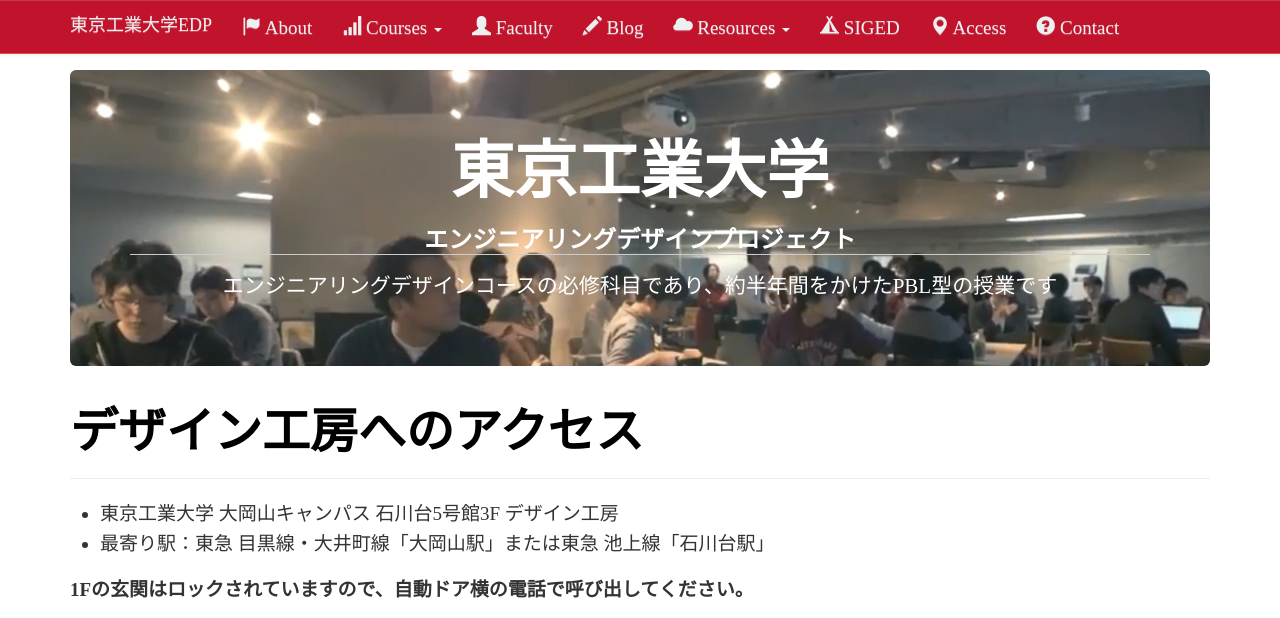
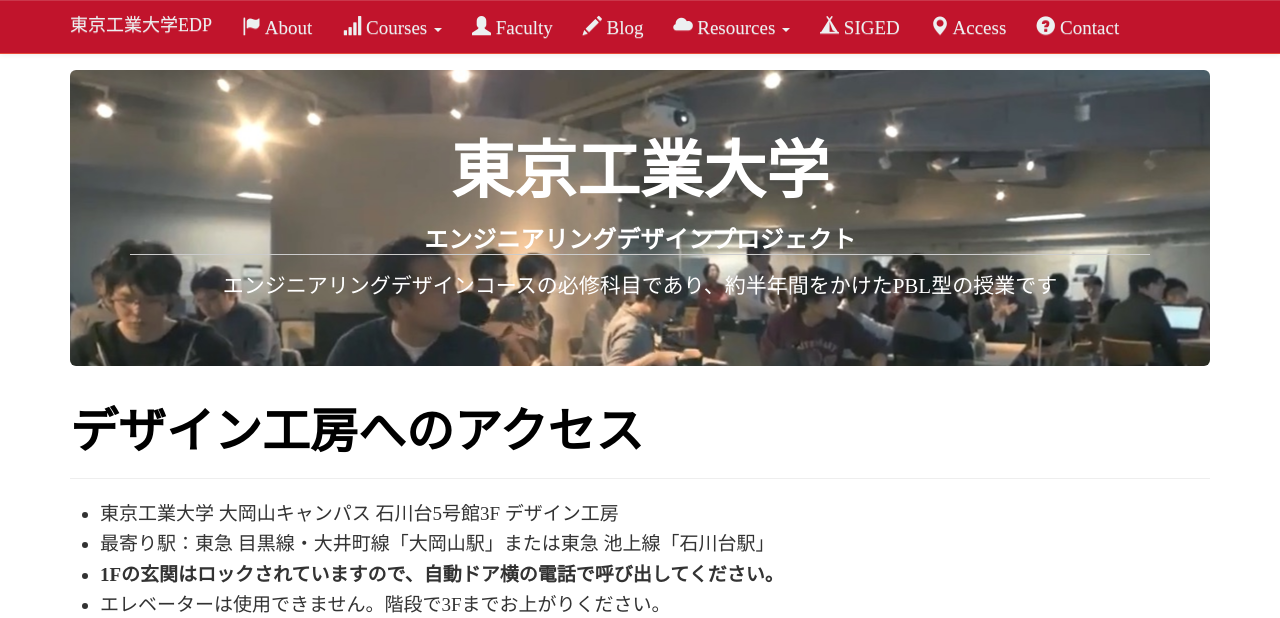
Before and after one commit to titech-edp/titech-edp.github.io, a Jekyll site: the page built from access/index.md, in a window 1280 px wide and 1150 px high. Shown: the top 618 px of the window. Built offline with Jekyll 4.4.1, drawn with Linux system fonts in a browser that asks for light colours; nearby versions of some CDN libraries; library files that are not in the unit come from our copies; grey boxes are pictures that could not be loaded.

Commit message:
Update access

```diff
--- a/access/index.md
+++ b/access/index.md
@@ -5,8 +5,7 @@
 
 - 東京工業大学 大岡山キャンパス 石川台5号館3F デザイン工房
 - 最寄り駅：東急 目黒線・大井町線「大岡山駅」または東急 池上線「石川台駅」
-
-**1Fの玄関はロックされていますので、自動ドア横の電話で呼び出してください。**
-
+- **1Fの玄関はロックされていますので、自動ドア横の電話で呼び出してください。**
+- エレベーターは使用できません。階段で3Fまでお上がりください。
 
 <iframe src="https://www.google.com/maps/d/u/0/embed?mid=1R1o3L6ASJEZtTwU1q_zQ3Mu0E0M" width="100%" height="480"></iframe>
```
